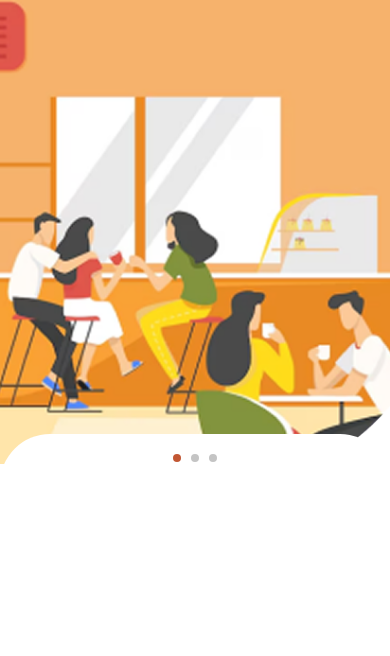
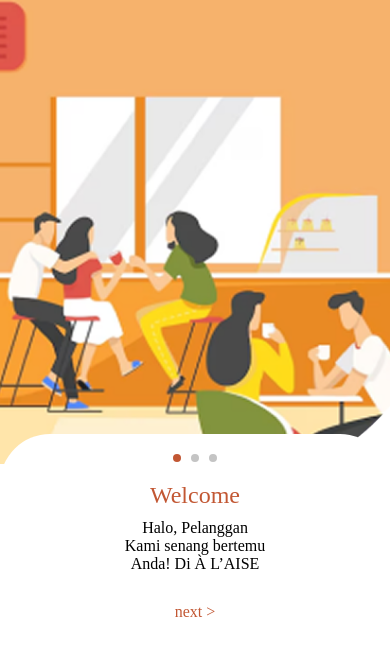
Before and after one commit to sergiopoli77/Alaise, a React Native app: screen / in a window 390 px wide. Shown: the top 656 px of the page. Built offline with nearby package versions, Linux system fonts and the light colour scheme.

Commit message:
add Welcome & next

```diff
--- a/src/pages/Start/index.tsx
+++ b/src/pages/Start/index.tsx
@@ -1,4 +1,4 @@
-import { StyleSheet, Text, View, Image, TouchableOpacity } from 'react-native';
+import {StyleSheet, Text, View, Image, TouchableOpacity} from 'react-native';
 import React from 'react';
 import Illustration from '../../assets/illustration.png'; // Pastikan path ini benar
 
@@ -8,16 +8,25 @@
       {/* Bagian Ilustrasi */}
       <Image source={Illustration} style={styles.illustration} />
 
-
       {/* Bagian Konten */}
       <View style={styles.content}>
-          {/* Indikator Halaman */}
-          <View style={styles.pagination}>
+        {/* Indikator Halaman */}
+        <View style={styles.pagination}>
           <View style={[styles.dot, styles.activeDot]} />
           <View style={styles.dot} />
           <View style={styles.dot} />
         </View>
+        <Text style={styles.title}>Welcome</Text>
+        <Text style={styles.subtitle}>
+          Halo, Pelanggan{'\n'}
+          Kami senang bertemu{'\n'}
+          Anda! Di À L’AISE
+        </Text>
 
+        {/* Tombol Next */}
+        <TouchableOpacity style={styles.nextButton}>
+          <Text style={styles.nextText}>next &gt;</Text>
+        </TouchableOpacity>
       </View>
     </View>
   );
```
